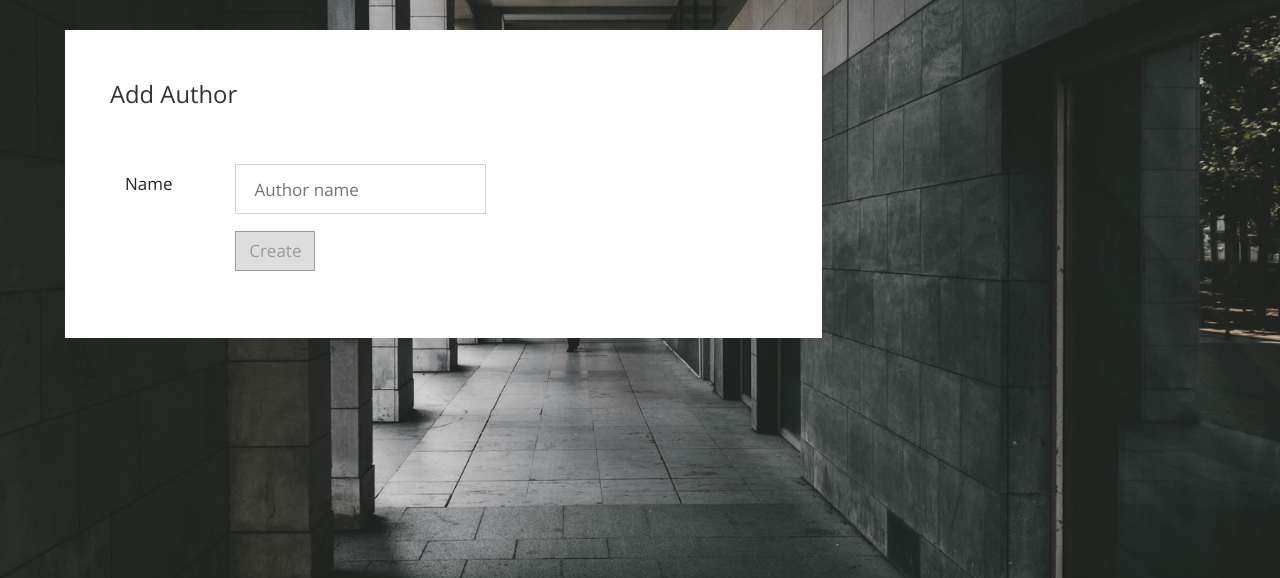
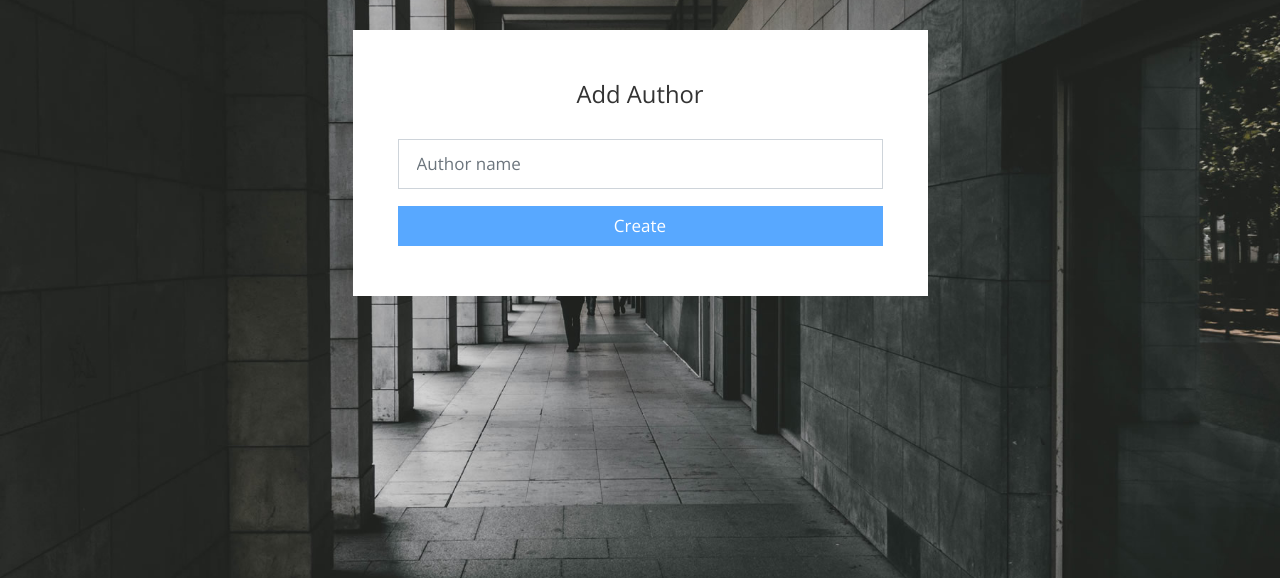
Before and after one commit to SVDotsenko/portfolio-project-4, a Django app: page /authors/author/ in a window 1280 px wide. Shown: the part 120-698 px from the top of the page. Run offline with Django 4.2, Linux system fonts and the light colour scheme; some libraries are stand-ins or nearby versions.

Commit message:
Refactoring styles in author template

```diff
--- a/author/forms.py
+++ b/author/forms.py
@@ -14,8 +14,7 @@ class AuthorForm(forms.Form):
             'id': 'name',
             'name': 'name',
             'oninput': 'validateInput()',
-            'class': 'form-control validate col-xl-9 col-lg-8 col-md-8 '
-                     'col-sm-7',
+            'class': 'form-control',
             'placeholder': 'Author name',
             'type': 'text',
             'pattern': '^[A-Z][a-zA-Z]*( [A-Z][a-zA-Z]*)*$',
--- a/author/templates/author/author.html
+++ b/author/templates/author/author.html
@@ -2,23 +2,10 @@
 {% load static %}
 {% block content %}
 
-    <div class="row tm-mt-big">
-        <div class="col-xl-8 col-lg-10 col-md-12 col-sm-12">
-            <div class="bg-white tm-block">
-                <div class="row">
-                    <div class="col-12">
-                        <h2 class="tm-block-title d-inline-block">
-                            {% if form.name.value %}
-                                Edit
-                            {% else %}
-                                Add
-                            {% endif %}
-                            Author
-                        </h2>
-                    </div>
-                </div>
-                <div class="row mt-4 tm-edit-product-row">
-                    <div class="col-xl-7 col-lg-7 col-md-12">
+    <div class="tm-mt-big bg-white tm-block col-md-6 offset-md-3">
+
+        <h2 class="tm-block-title text-center">{% if form.name.value %}Edit{% else %}Add{% endif %} Author</h2>
+
         <form method="post"
                 {% if form.name.value %}
               action="{% url 'update_author' author_id %}"
@@ -27,35 +14,19 @@
                 {% endif %}
         >
             {% csrf_token %}
+
             <div class="input-group mb-3">
-                                <label for="name" class="col-xl-4 col-lg-4 col-md-4 col-sm-5 col-form-label">
-                                    Name
-                                </label>
+                <label for="name" class="sr-only">Name</label>
                 {{ form.name.as_widget }}
-                                <div class="invalid-tooltip">
-                                    Client validation: At least one letter required
-                                </div>
-                                <div class="valid-tooltip">
-                                    Client validation: Looks good!
-                                </div>
+                <div class="invalid-tooltip"> Client validation: At least one letter required</div>
+                <div class="valid-tooltip"> Client validation: Looks good!</div>
             </div>
 
-                            <div class="input-group mb-3">
-                                <div class="ml-auto col-xl-8 col-lg-8 col-md-8 col-sm-7 pl-0">
-                                    <button type="submit" class="btn btn-primary" id="submit" disabled>
-                                        {% if form.name.value %}
-                                            Update
-                                        {% else %}
-                                            Create
-                                        {% endif %}
+            <button type="submit" class="btn btn-primary btn-block" id="submit" disabled>
+                {% if form.name.value %}Update{% else %}Create{% endif %}
             </button>
-                                </div>
-                            </div>
+
         </form>
-                    </div>
-                </div>
-            </div>
-        </div>
     </div>
     <script>
         const validateInput = () => {
--- a/static/css/tooplate.css
+++ b/static/css/tooplate.css
@@ -474,10 +474,3 @@ footer {
     padding: 5px;
   }
 }
-
-.btn-primary.disabled, .btn-primary:disabled {
-  background-color: #cccccc;
-  color: #666666;
-  border-color: #666666;
-  cursor: not-allowed;
-}
```
Lines whose indentation alone changed are shown as unchanged.
